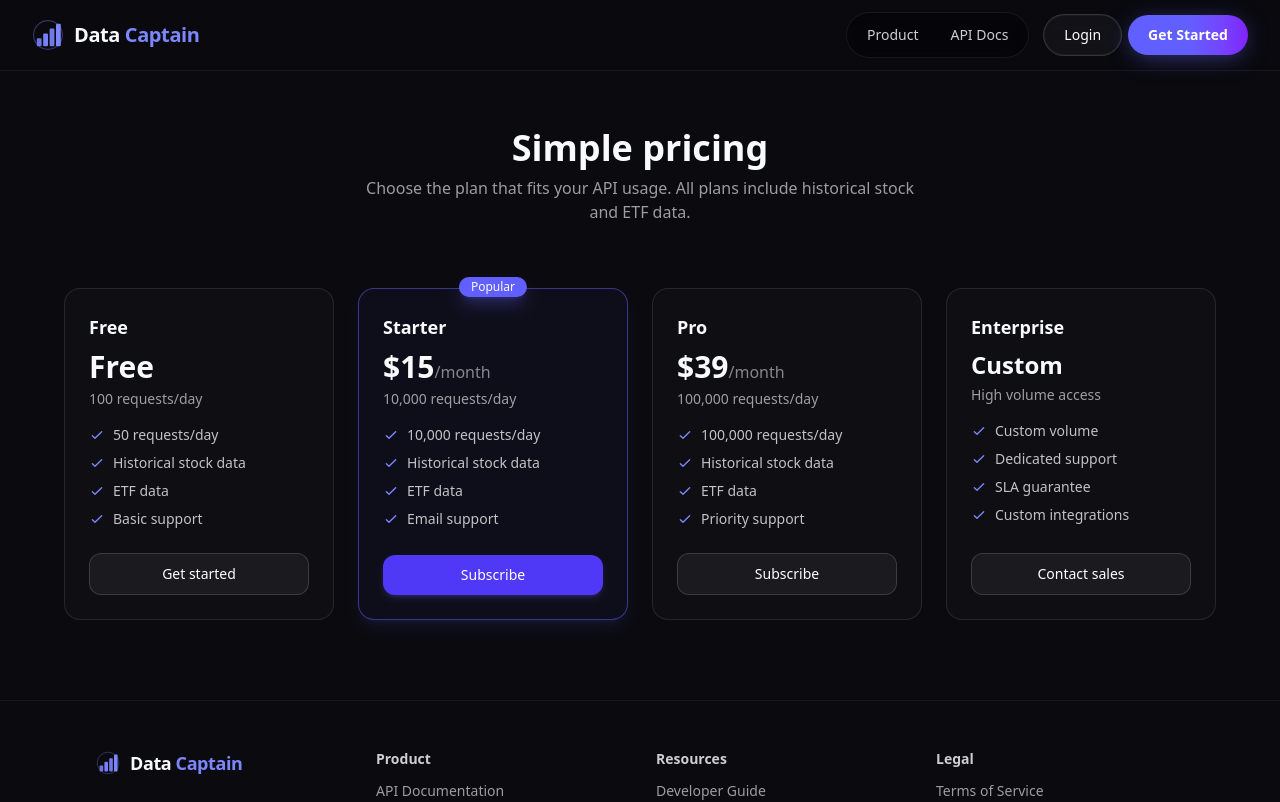
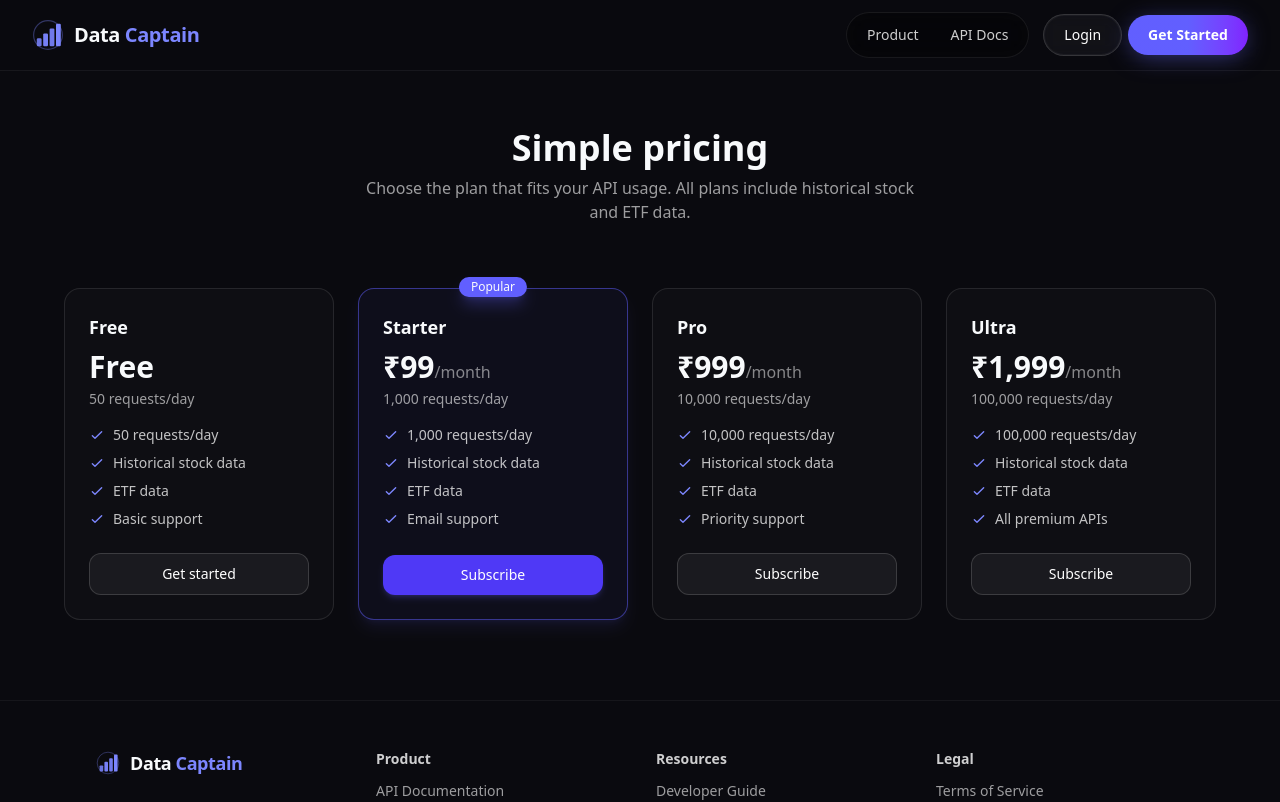
Before and after one commit to vickyramz514/cineprompt-ai, a Next.js app: page /pricing in a window 1280 px wide. Shown: the top 802 px of the page. Built offline with nearby package versions, Linux system fonts and the light colour scheme.

Commit message:
Design updated

```diff
--- a/src/app/dashboard/page.tsx
+++ b/src/app/dashboard/page.tsx
@@ -99,7 +99,7 @@ export default function DashboardPage() {
             <DashboardCards
               requestsToday={usage?.requestsToday ?? 0}
               requestsRemaining={usage?.requestsRemaining ?? 0}
-              dailyLimit={usage?.dailyLimit ?? 1000}
+              dailyLimit={usage?.dailyLimit ?? 50}
               plan={usage?.plan ?? "—"}
               isLoading={usageLoading}
             />
--- a/src/app/page.tsx
+++ b/src/app/page.tsx
@@ -191,6 +191,7 @@ export default function LandingPage() {
                   id: plan.id,
                   name: plan.name,
                   price: plan.price,
+                  currency: plan.currency,
                   credits: plan.requestsPerDay,
                   features: plan.features,
                 }}
--- a/src/app/pricing/page.tsx
+++ b/src/app/pricing/page.tsx
@@ -11,10 +11,6 @@ export default function PricingPage() {
   const { isAuthenticated } = useAuth();
 
   const handleSelectPlan = (idOrSlug: string) => {
-    if (idOrSlug === "enterprise") {
-      window.location.href = "mailto:sales@datacaptain.com?subject=Enterprise%20Plan%20Inquiry";
-      return;
-    }
     if (!isAuthenticated) {
       window.location.href = `/auth/login?redirect=/pricing`;
       return;
@@ -45,6 +41,7 @@ export default function PricingPage() {
                   id: plan.id,
                   name: plan.name,
                   price: plan.price,
+                  currency: plan.currency,
                   credits: plan.requestsPerDay,
                   features: plan.features,
                 }}
--- a/src/components/PricingCard.tsx
+++ b/src/components/PricingCard.tsx
@@ -7,6 +7,8 @@ export interface Plan {
   credits: number;
   features: string[];
   slug?: string;
+  /** ISO currency code, e.g. USD, INR. Used only for billing UI. */
+  currency?: string;
 }
 
 interface PricingCardProps {
@@ -19,6 +21,19 @@ interface PricingCardProps {
 export default function PricingCard({ plan, popular, isCurrent, onSelect }: PricingCardProps) {
   const isEnterprise = plan.price === -1;
   const isFree = plan.price === 0;
+
+  const formatMonthlyPrice = (amount: number) => {
+    const code = (plan.currency || "USD").toUpperCase();
+    try {
+      return new Intl.NumberFormat(undefined, {
+        style: "currency",
+        currency: code,
+        maximumFractionDigits: 0,
+      }).format(amount);
+    } catch {
+      return `${code} ${amount}`;
+    }
+  };
 
   return (
     <div
@@ -47,7 +62,7 @@ export default function PricingCard({ plan, popular, isCurrent, onSelect }: Pric
         ) : (
           <>
             <span className="text-3xl font-bold">
-              {isFree ? "Free" : `$${plan.price}`}
+              {isFree ? "Free" : formatMonthlyPrice(plan.price)}
             </span>
             {!isFree && <span className="text-white/50">/month</span>}
           </>
--- a/src/components/dashboard/BillingView.tsx
+++ b/src/components/dashboard/BillingView.tsx
@@ -21,6 +21,7 @@ function mapPlanToPricing(plan: {
   slug: string;
   priceCents: number;
   credits: number;
+  currency: string;
   features?: unknown;
 }): Plan {
   const price = plan.priceCents < 0 ? -1 : Math.round(plan.priceCents / 100);
@@ -32,6 +33,7 @@ function mapPlanToPricing(plan: {
     credits,
     features: Array.isArray(plan.features) ? (plan.features as string[]) : [],
     slug: plan.slug,
+    currency: plan.currency,
   };
 }
 
@@ -68,6 +70,19 @@ export default function BillingView() {
   const [subscription, setSubscription] = useState<Awaited<ReturnType<typeof subscriptionService.getSubscriptionStatus>>>(null);
   const [cancelling, setCancelling] = useState(false);
   const [paymentSuccess, setPaymentSuccess] = useState(false);
+
+  const formatMonthlyPrice = (amount: number, currency?: string) => {
+    const code = (currency || "USD").toUpperCase();
+    try {
+      return new Intl.NumberFormat(undefined, {
+        style: "currency",
+        currency: code,
+        maximumFractionDigits: 0,
+      }).format(amount);
+    } catch {
+      return `${code} ${amount}`;
+    }
+  };
 
   const fetchHistory = useCallback(async () => {
     setHistoryLoading(true);
@@ -122,10 +137,6 @@ export default function BillingView() {
   const handleSelectPlan = (planId: string) => {
     const plan = plans.find((p) => p.id === planId || p.slug === planId);
     if (!plan || plan.slug === "free") return;
-    if (plan.slug === "enterprise") {
-      window.location.href = "mailto:sales@datacaptain.com?subject=Enterprise%20Plan%20Inquiry";
-      return;
-    }
     setSelectedPlan(mapPlanToPricing(plan));
     setCheckoutError(null);
     setPaymentModalOpen(true);
@@ -456,7 +467,7 @@ export default function BillingView() {
                   ? "Custom"
                   : selectedPlan.price === 0
                     ? "Free"
-                    : `$${selectedPlan.price}/mo`}
+                    : `${formatMonthlyPrice(selectedPlan.price, selectedPlan.currency)}/mo`}
               </p>
             </div>
           )}
--- a/src/components/dashboard/UsageView.tsx
+++ b/src/components/dashboard/UsageView.tsx
@@ -108,7 +108,7 @@ function StatTile({
 }
 
 export default function UsageView({ stats, isLoading, error, onRefresh }: UsageViewProps) {
-  const dailyLimit = stats?.dailyLimit ?? 1000;
+  const dailyLimit = stats?.dailyLimit ?? 50;
   const requestsToday = stats?.requestsToday ?? 0;
   const remainingToday = stats?.remainingToday ?? Math.max(0, dailyLimit - requestsToday);
   const dailyPct = dailyLimit > 0 ? (requestsToday / dailyLimit) * 100 : 0;
--- a/src/lib/api-docs-data.ts
+++ b/src/lib/api-docs-data.ts
@@ -275,7 +275,7 @@ export const API_DOC_SECTIONS: Record<string, ApiEndpoint[]> = {
       query: "",
       description: "Usage stats — plan, requests today, remaining, daily limit.",
       params: [],
-      responseExample: '{"plan":"FREE","requestsToday":42,"requestsRemaining":958,"dailyLimit":1000}',
+      responseExample: '{"plan":"FREE","requestsToday":12,"requestsRemaining":38,"dailyLimit":50}',
     },
   ],
 };
--- a/src/lib/mock-data.ts
+++ b/src/lib/mock-data.ts
@@ -7,29 +7,33 @@ export const PRICING_PLANS = [
     id: "free",
     name: "Free",
     price: 0,
-    requestsPerDay: 100,
+    currency: "INR",
+    requestsPerDay: 50,
     features: ["50 requests/day", "Historical stock data", "ETF data", "Basic support"],
   },
   {
     id: "starter",
     name: "Starter",
-    price: 15,
-    requestsPerDay: 10000,
-    features: ["10,000 requests/day", "Historical stock data", "ETF data", "Email support"],
+    price: 99,
+    currency: "INR",
+    requestsPerDay: 1000,
+    features: ["1,000 requests/day", "Historical stock data", "ETF data", "Email support"],
   },
   {
     id: "pro",
     name: "Pro",
-    price: 39,
-    requestsPerDay: 100000,
-    features: ["100,000 requests/day", "Historical stock data", "ETF data", "Priority support"],
+    price: 999,
+    currency: "INR",
+    requestsPerDay: 10000,
+    features: ["10,000 requests/day", "Historical stock data", "ETF data", "Priority support"],
   },
   {
-    id: "enterprise",
-    name: "Enterprise",
-    price: -1,
-    requestsPerDay: -1,
-    features: ["Custom volume", "Dedicated support", "SLA guarantee", "Custom integrations"],
+    id: "ultra",
+    name: "Ultra",
+    price: 1999,
+    currency: "INR",
+    requestsPerDay: 100000,
+    features: ["100,000 requests/day", "Historical stock data", "ETF data", "All premium APIs"],
   },
 ];
 
--- a/src/store/useStore.ts
+++ b/src/store/useStore.ts
@@ -5,7 +5,7 @@ export type User = {
   name: string;
   email: string;
   avatar?: string | null;
-  plan?: "free" | "starter" | "creator" | "pro" | string;
+  plan?: "free" | "starter" | "pro" | "ultra" | "creator" | string;
   credits?: number;
   provider?: string | null;
   role?: "USER" | "CREATOR" | "ADMIN" | "SUPER_ADMIN";
```
